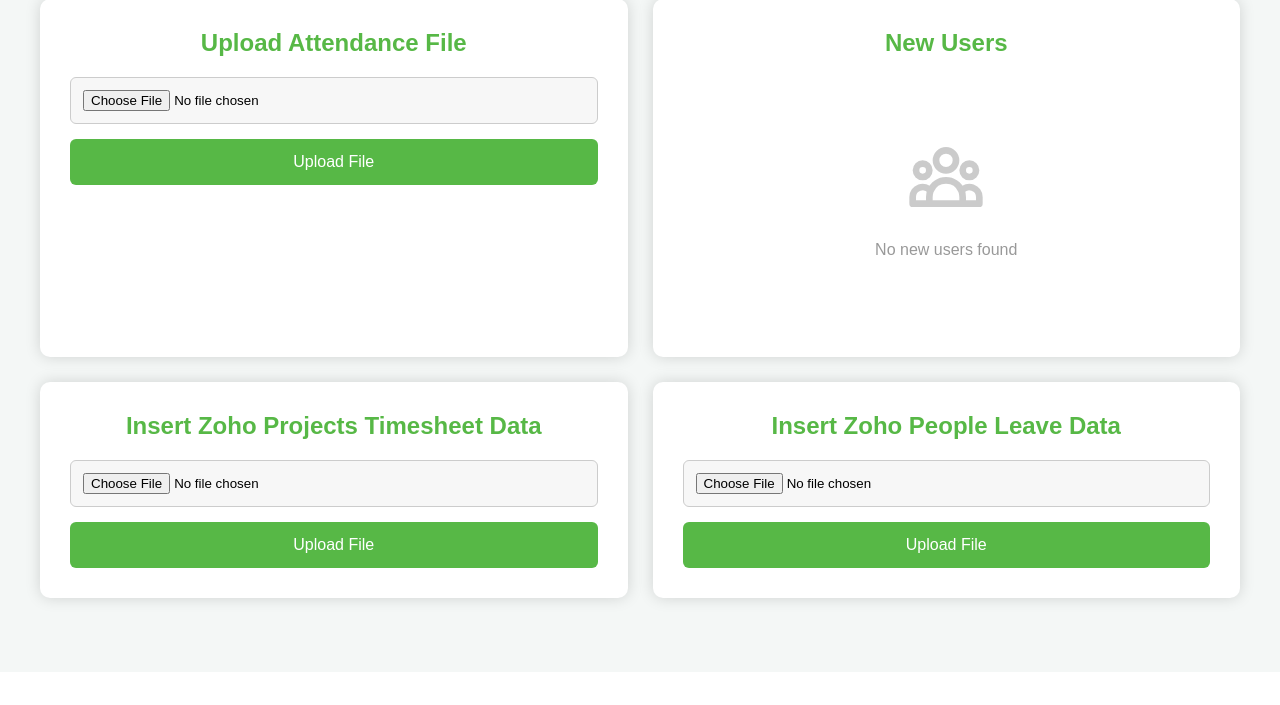
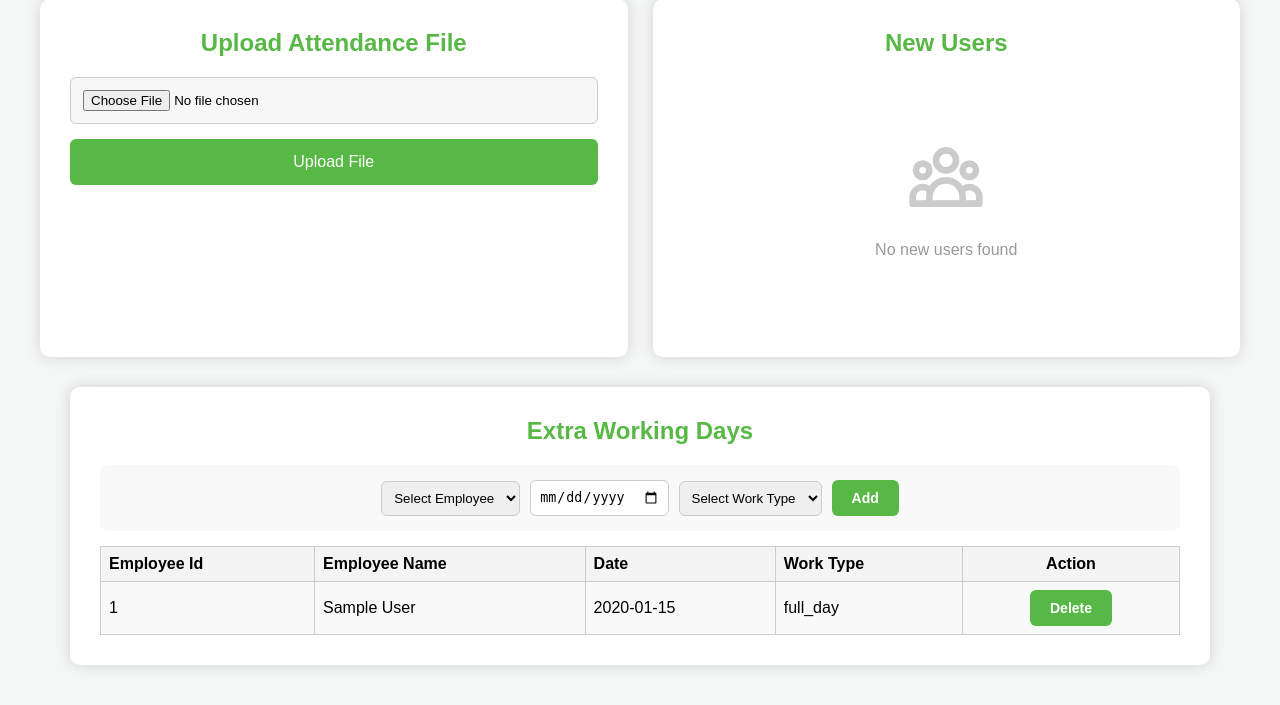
Before and after one commit to HK-DIgiwagon/TimeTracker, a FastAPI app: page /dashboard in a window 1280 px wide. Shown: the part 128-833 px from the top of the page. Before the commit the page ends 738 px from the top, so only its background shows below. Run offline with FastAPI, Linux system fonts and the light colour scheme; the visitor is signed in with stand-in values (Sample User, id 1); tables that the repository leaves empty hold one stand-in row (values such as "Sample post").

Commit message:
Implement Extra working day api and template.

```diff
--- a/main.py
+++ b/main.py
@@ -1,4 +1,5 @@
 from operator import or_
+from tabnanny import check
 from fastapi import FastAPI, Depends, HTTPException,Query,UploadFile, File,Request, Form
 from fastapi.responses import RedirectResponse
 from sqlalchemy.orm import Session
@@ -23,6 +24,7 @@ from fastapi.middleware import Middleware
 from starlette.middleware.sessions import SessionMiddleware
 from sqlalchemy.orm import Session
 from leave_record_operations import process_leave_data
+# from api_scheduler import start_scheduler
 
 
 
@@ -31,6 +33,10 @@ from leave_record_operations import process_leave_data
 models.Base.metadata.create_all(bind=engine)
 
 app = FastAPI(title="Employee Attendance Demo")
+
+# @app.on_event("startup")
+# def startup_event():
+#     start_scheduler()
 
 app.add_middleware(
     SessionMiddleware,
@@ -79,11 +85,20 @@ def dashboard(request: Request,db: Session = Depends(get_db)):
     # email is none or empty
     new_employees = db.query(models.EmployeeMaster).filter(or_(models.EmployeeMaster.email == None, models.EmployeeMaster.email == "")).all()
     new_list = [{"id": e.id, "name": e.name, "email": e.email} for e in new_employees]
+    employee_chase_dict = {e.id: e.name for e in db.query(models.EmployeeMaster).all()}
+    Extra_working_days= db.query(models.WorkingWeekend).all()
+    Extra_working_days_list = [{"id": e.id, "emp_id": e.emp_id,"Name":employee_chase_dict.get(e.emp_id), "weekend_date": e.weekend_date, "work_type": e.work_type} for e in Extra_working_days]
+
+    all_employees = db.query(models.EmployeeMaster).all()
+    all_employees_dict = {e.id: e.name for e in all_employees}
 
     return templates.TemplateResponse("dashboard.html", {
         "request": request,
         "user": request.session.get("user"),
-        "new_employees": new_list
+        "new_employees": new_list,
+        "extra_working_days": Extra_working_days_list,
+        "all_employees": all_employees_dict,
+        "leave_types": ["full_day", "first_half", "second_half"]
     })
 
 
@@ -108,6 +123,54 @@ def update_email(payload: EmailUpdate, request: Request, db: Session = Depends(g
     return {"success": True, "message": f"Email updated for employee {emp_id}"}
 
 
+@app.post("/add-working-weekend")
+def add_working_weekend(request: Request, emp_id: str = Form(...), weekend_date: str = Form(...), work_type: str = Form(...), db: Session = Depends(get_db)):
+    try:
+        if not request.session.get("user"):
+            raise HTTPException(status_code=401, detail="Unauthorized")
+
+        # Validate emp_id exists
+        employee = db.query(EmployeeMaster).filter(EmployeeMaster.id == emp_id).first()
+        if not employee:
+            raise HTTPException(status_code=404, detail="Employee not found")
+
+        # Validate work_type
+        if work_type not in LeaveTypeEnum.__members__:
+            raise HTTPException(status_code=400, detail="Invalid work type")
+
+        existing = db.query(WorkingWeekend).filter(
+            WorkingWeekend.emp_id == emp_id,
+            WorkingWeekend.weekend_date == weekend_date
+        ).first()
+        if existing:
+            return {"success": False, "message": "Working weekend entry already exists for this employee on the given date"}
+        # Add new WorkingWeekend entry
+        new_entry = WorkingWeekend(
+            emp_id=emp_id,
+            weekend_date=weekend_date,
+            work_type=LeaveTypeEnum[work_type]
+        )
+        db.add(new_entry)
+        db.commit()
+        return {"success": True, "message": "Working weekend added successfully"}
+    except Exception as e:
+        raise HTTPException(status_code=500, detail=f"Error adding working weekend: {str(e)}")
+
+@app.post("/delete-working-weekend/{entry_id}")
+def delete_working_weekend(entry_id: int, request: Request, db: Session = Depends(get_db)):
+    try:
+        if not request.session.get("user"):
+            raise HTTPException(status_code=401, detail="Unauthorized")
+
+        entry = db.query(WorkingWeekend).filter(WorkingWeekend.id == entry_id).first()
+        if not entry:
+            raise HTTPException(status_code=404, detail="Working weekend entry not found")
+
+        db.delete(entry)
+        db.commit()
+        return {"success": True, "message": "Working weekend entry deleted successfully"}
+    except Exception as e:
+        raise HTTPException(status_code=500, detail=f"Error deleting working weekend: {str(e)}")
 
 @app.post("/process-attendance")
 async def process_attendance_file(request: Request,file: UploadFile = File(...)):
@@ -265,34 +328,45 @@ def get_late_comers(
 @app.get("/add_update_expected_hours")
 def add_update_expected_hours(db: Session = Depends(get_db)):
     """
-    Add or update expected working hours for each month of current year.
+    Add or update expected working hours for every year & month based on holidays.
     """
-    # fatch data from HolidayMaster
     holidays = db.query(models.HolidayMaster).all()
-    holiday_dates = {holiday.holiday_date for holiday in holidays}
-    current_year = date.today().year
 
-    for month in range(1, 13):
-        total_days = calendar.monthrange(current_year, month)[1]
-        working_days = sum(1 for day in range(1, total_days + 1)
-                           if date(current_year, month, day).weekday() < 5 and
-                           date(current_year, month, day) not in holiday_dates)
-        expected_hours = working_days * 8  # Assuming 8 working hours per day
+    # Group holidays by year -> {2024: {dates}, 2025: {dates}, ...}
+    holiday_map = {}
+    for h in holidays:
+        y = h.holiday_date.year
+        if y not in holiday_map:
+            holiday_map[y] = set()
+        holiday_map[y].add(h.holiday_date)
 
-        # Check if record exists
-        record = db.query(MonthlyExpectedHours).filter_by(year=current_year, month=month).first()
-        if record:
-            # Update existing record
-            record.working_days = working_days
-            record.expected_hours = expected_hours
-        else:
-            # Create new record
-            new_record = MonthlyExpectedHours(
-                year=current_year,
-                month=month,
-                working_days=working_days,
-                expected_hours=expected_hours
+    # Loop over each year found in holiday table
+    for year, holiday_dates in holiday_map.items():
+        for month in range(1, 12 + 1):
+            total_days = calendar.monthrange(year, month)[1]
+            working_days = sum(
+                1 for d in range(1, total_days + 1)
+                if date(year, month, d).weekday() < 5 and
+                date(year, month, d) not in holiday_dates
             )
-            db.add(new_record)
+            expected_hours = working_days * 8
+
+            record = (
+                db.query(MonthlyExpectedHours)
+                .filter_by(year=year, month=month)
+                .first()
+            )
+
+            if record:
+                record.working_days = working_days
+                record.expected_hours = expected_hours
+            else:
+                db.add(MonthlyExpectedHours(
+                    year=year,
+                    month=month,
+                    working_days=working_days,
+                    expected_hours=expected_hours
+                ))
+
     db.commit()
-    return {"status": "success", "message": "Expected working hours updated for each month."}
+    return {"status": "success", "message": "Expected working hours updated for all years & months."}
--- a/templates/dashboard.html
+++ b/templates/dashboard.html
@@ -245,6 +245,23 @@
                 grid-template-columns: 1fr;
             }
         }
+        .user-card {
+            width: 100%;
+            border-collapse: collapse;
+            margin-top: 15px;
+        }
+
+        .user-card th, .user-card td {
+            border: 1px solid #ccc;
+            padding: 8px;
+            text-align: left;
+        }
+
+        .user-card th {
+            background: #f4f4f4;
+            font-weight: bold;
+        }
+
     </style>
 </head>
 
@@ -317,37 +334,70 @@
 
         </div>
 
-            <!-- Timesheet Section -->
-            <div class="upload-section">
-                <div class="section-title">Insert Zoho Projects Timesheet Data</div>
-
-                <form id="attendanceForm">
-                    <input type="file" id="fileInput" accept=".xls" required>
-                    <button type="submit" class="btn-upload" id="uploadBtn">Upload File</button>
-                </form>
-
-                <div class="loader" id="loader"></div>
-
-                <div class="alert success" id="successMsg">Attendance file processed successfully!</div>
-                <div class="alert error" id="errorMsg">Error uploading file!</div>
     </div>
 
-            <!-- Leave Section -->
-            <div class="upload-section">
-                <div class="section-title">Insert Zoho People Leave Data</div>
+    <!-- Employees Extra Working Days Section - Full Width -->
+    <div class="upload-section" style="margin: 30px;">
+        <div class="section-title">Extra Working Days</div>
 
-                <form id="attendanceForm">
-                    <input type="file" id="fileInput" accept=".xls" required>
-                    <button type="submit" class="btn-upload" id="uploadBtn">Upload File</button>
-                </form>
+        <div style="margin-top: 20px; font-weight: bold; font-size: 18px; background: #f9f9f9; padding: 15px; border-radius: 8px;">
+    <div style="display: flex; gap: 10px; align-items: center; justify-content: center;">
+        <select name="emp_id" required style="padding: 8px; border-radius: 6px; border: 1px solid #ccc;">
+            <option value="" disabled selected>Select Employee</option>
+            {% for emp_id, emp_name in all_employees.items() %}
+                <option value="{{ emp_id }}">{{ emp_name }} ({{ emp_id }})</option>
+            {% endfor %}
+        </select>
 
-                <div class="loader" id="loader"></div>
+        <input type="date" name="weekend_date" required style="padding: 8px; border-radius: 6px; border: 1px solid #ccc;">
 
-                <div class="alert success" id="successMsg">Attendance file processed successfully!</div>
-                <div class="alert error" id="errorMsg">Error uploading file!</div>
+        <select name="work_type" required style="padding: 8px; border-radius: 6px; border: 1px solid #ccc;">
+            <option value="" disabled selected>Select Work Type</option>
+            {% for lt in leave_types %}
+                <option value="{{ lt }}">{{ lt.replace('_', ' ').title() }}</option>
+            {% endfor %}
+        </select>
+
+        <button class="btn-save" onclick="addWorkingWeekend()">Add</button>
     </div>
 
+    <div class="alert success1" style="margin-top: 10px; display: none; text-align: center; font-size: 14px; font-weight: normal; color: #fff; background-color: #4CAF50; padding: 10px; border-radius: 6px;">Extra working day added successfully!</div>
+    <div class="alert error1" style="margin-top: 10px; display: none; text-align: center; font-size: 14px; font-weight: normal; color: #fff; background-color: #f44336; padding: 10px; border-radius: 6px;">Error adding working weekend!</div>
 </div>
+
+        <table class="user-card" border="1" style="width:100%; border-collapse: collapse;">
+            <thead>
+                <tr>
+                    <th>Employee Id</th>
+                    <th>Employee Name</th>
+                    <th>Date</th>
+                    <th>Work Type</th>
+                    <th style="width: 200px; text-align: center;">Action</th>
+                </tr>
+            </thead>
+            <tbody>
+                {% for i in extra_working_days %}
+                <tr>
+                    <td>{{ i.emp_id }}</td>
+                    <td>{{ i.Name }}</td>
+                    <td>{{ i.weekend_date }}</td>
+                    <td>{{ i.work_type.value }}</td>
+                    <td style="text-align: center;">
+
+
+                        <!-- Delete Button -->
+                        <button type="button" class="btn-save" onclick="if(confirm('Are you sure you want to delete this working weekend entry?')) deleteWorkingWeekend({{ i.id }});">
+                            Delete
+                        </button>
+                    </td>
+                </tr>
+                {% endfor %}
+            </tbody>
+        </table>
+
+
+    </div>
+
 </div>
 
     <script>
@@ -446,8 +496,91 @@
         });
     }
 
+    function deleteWorkingWeekend(weekendId) {
+    const successMsg = document.querySelector('.alert.success1');
+    const errorMsg = document.querySelector('.alert.error1');
+
+    // Hide both messages initially
+    successMsg.style.display = 'none';
+    errorMsg.style.display = 'none';
+
+    fetch(`/delete-working-weekend/${weekendId}`, { method: "POST" })
+        .then(response => response.json())
+        .then(data => {
+            if (data.success) {
+                successMsg.textContent = "Working weekend entry deleted successfully!";
+                successMsg.style.display = 'block';
+                setTimeout(() => {
+                    successMsg.style.display = 'none';
+                    location.reload();
+                }, 2000);
+            } else {
+                errorMsg.textContent = "Error deleting working weekend entry.";
+                errorMsg.style.display = 'block';
+                setTimeout(() => { errorMsg.style.display = 'none'; }, 3000);
+            }
+        })
+        .catch(error => {
+            errorMsg.textContent = "Server error — please try again later!";
+            errorMsg.style.display = 'block';
+            setTimeout(() => { errorMsg.style.display = 'none'; }, 3000);
+        });
+}
+
         function logout() {
             window.location.href = "/logout";
+        }
+
+function addWorkingWeekend() {
+    const empId = document.querySelector('select[name="emp_id"]').value;
+    const weekendDate = document.querySelector('input[name="weekend_date"]').value;
+    const workType = document.querySelector('select[name="work_type"]').value;
+
+    const successMsg = document.querySelector('.alert.success1');
+    const errorMsg = document.querySelector('.alert.error1');
+
+    // Hide both messages initially
+    successMsg.style.display = 'none';
+    errorMsg.style.display = 'none';
+
+    if (!empId || !weekendDate || !workType) {
+        errorMsg.textContent = "Please fill all fields.";
+        errorMsg.style.display = 'block';
+        setTimeout(() => { errorMsg.style.display = 'none'; }, 3000);
+        return;
+    }
+
+    fetch("/add-working-weekend", {
+        method: "POST",
+        headers: {
+            "Content-Type": "application/x-www-form-urlencoded",
+        },
+        body: new URLSearchParams({
+            emp_id: empId,
+            weekend_date: weekendDate,
+            work_type: workType
+        })
+    })
+    .then(response => response.json())
+    .then(data => {
+        if (data.success) {
+            successMsg.textContent = "Working weekend added successfully!";
+            successMsg.style.display = 'block';
+            setTimeout(() => {
+                successMsg.style.display = 'none';
+                location.reload();
+            }, 2000);
+        } else {
+            errorMsg.textContent = "Error adding working weekend: " + data.message;
+            errorMsg.style.display = 'block';
+            setTimeout(() => { errorMsg.style.display = 'none'; }, 3000);
+        }
+    })
+    .catch(error => {
+        errorMsg.textContent = "Server error — please try again later!";
+        errorMsg.style.display = 'block';
+        setTimeout(() => { errorMsg.style.display = 'none'; }, 3000);
+    });
 }
 
 
```
Also changed, not shown: leave_record_operations.py (+8 -6 lines), models.py (+13 -4 lines). Lines whose indentation alone changed are shown as unchanged.
